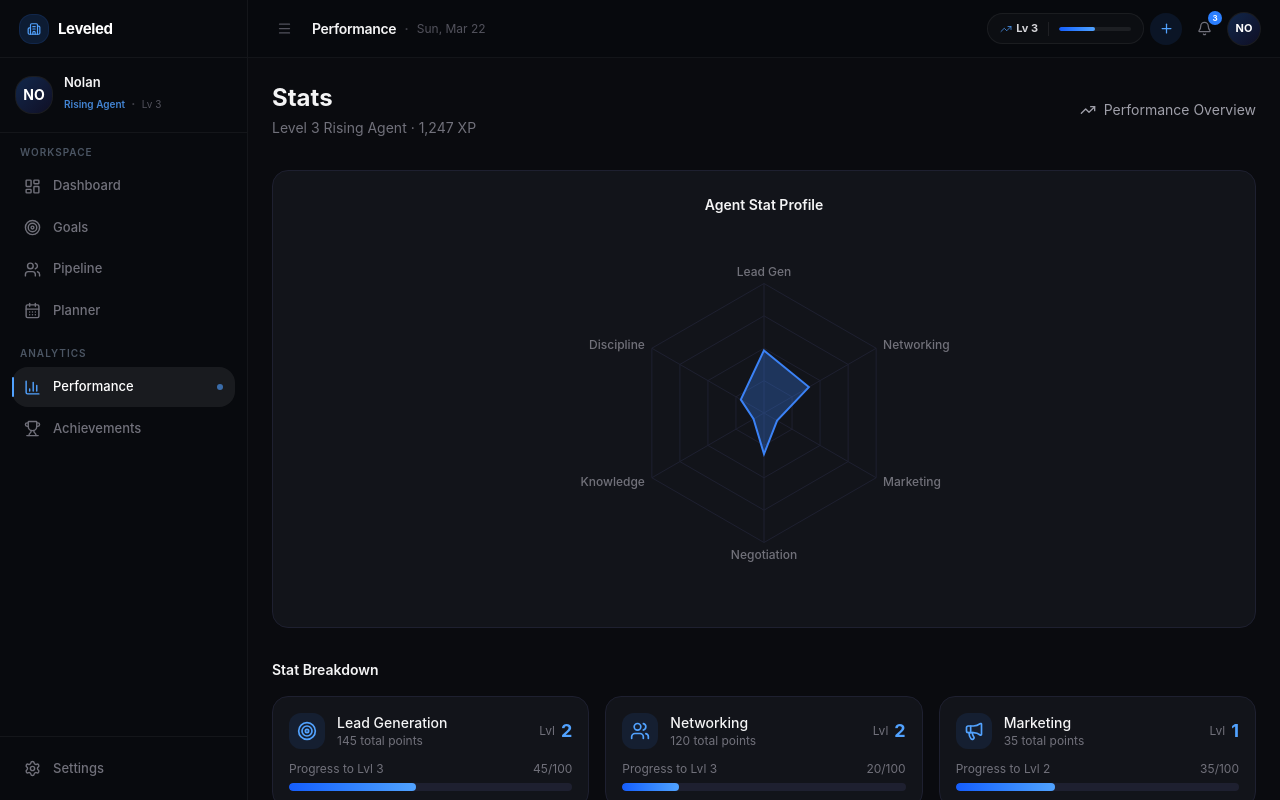
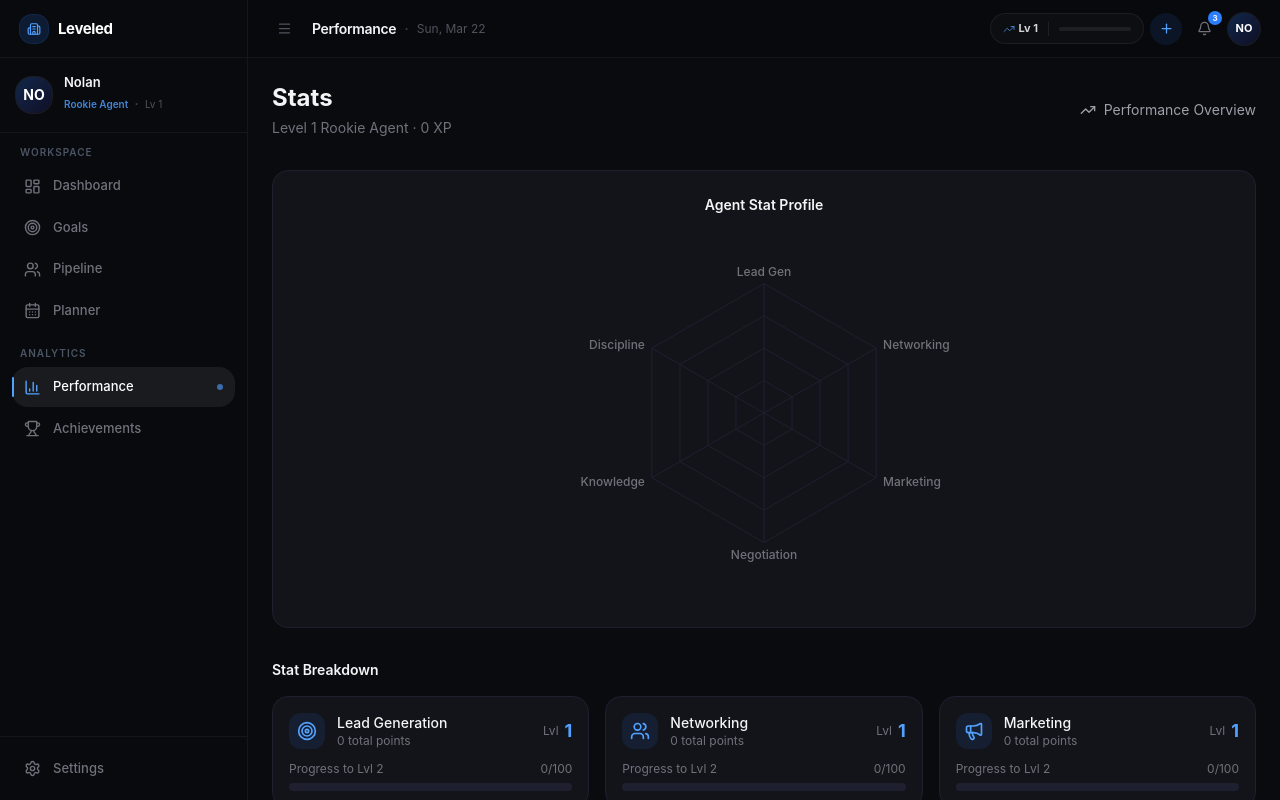
Before and after one commit to s-ati/Nolan-s-App, a Next.js app: page /stats in a window 1280 px wide. Built offline with nearby package versions, Linux system fonts and the light colour scheme.

Commit message:
Reset initial state to level 1 with 0 XP
https://claude.ai/code/session_0186vvR5hseH1fKKQzB4ND8r

```diff
--- a/src/stores/demo-data.ts
+++ b/src/stores/demo-data.ts
@@ -352,7 +352,7 @@ function createSeedData() {
     { id: uid(), contactId: null, dealId: null, type: 'Note Added', title: 'Studied local market stats', notes: 'Q4 market analysis', xpAwarded: 5, statEffects: { 'Knowledge': 3 }, createdAt: subDays(new Date(), 4).toISOString() },
   ]
 
-  const totalXp = 1247
+  const totalXp = 0
   const level = calculateLevel(totalXp)
 
   const quests: Quest[] = [
@@ -376,12 +376,12 @@ function createSeedData() {
   ]
 
   const statProgress: StatProgress[] = [
-    { statName: 'Lead Generation', statValue: 145, level: 2 },
-    { statName: 'Networking', statValue: 120, level: 2 },
-    { statName: 'Marketing', statValue: 35, level: 1 },
-    { statName: 'Negotiation', statValue: 95, level: 1 },
-    { statName: 'Knowledge', statValue: 28, level: 1 },
-    { statName: 'Discipline', statValue: 62, level: 1 },
+    { statName: 'Lead Generation', statValue: 0, level: 1 },
+    { statName: 'Networking', statValue: 0, level: 1 },
+    { statName: 'Marketing', statValue: 0, level: 1 },
+    { statName: 'Negotiation', statValue: 0, level: 1 },
+    { statName: 'Knowledge', statValue: 0, level: 1 },
+    { statName: 'Discipline', statValue: 0, level: 1 },
   ]
 
   const dailyPlans: DailyPlan[] = [
```
